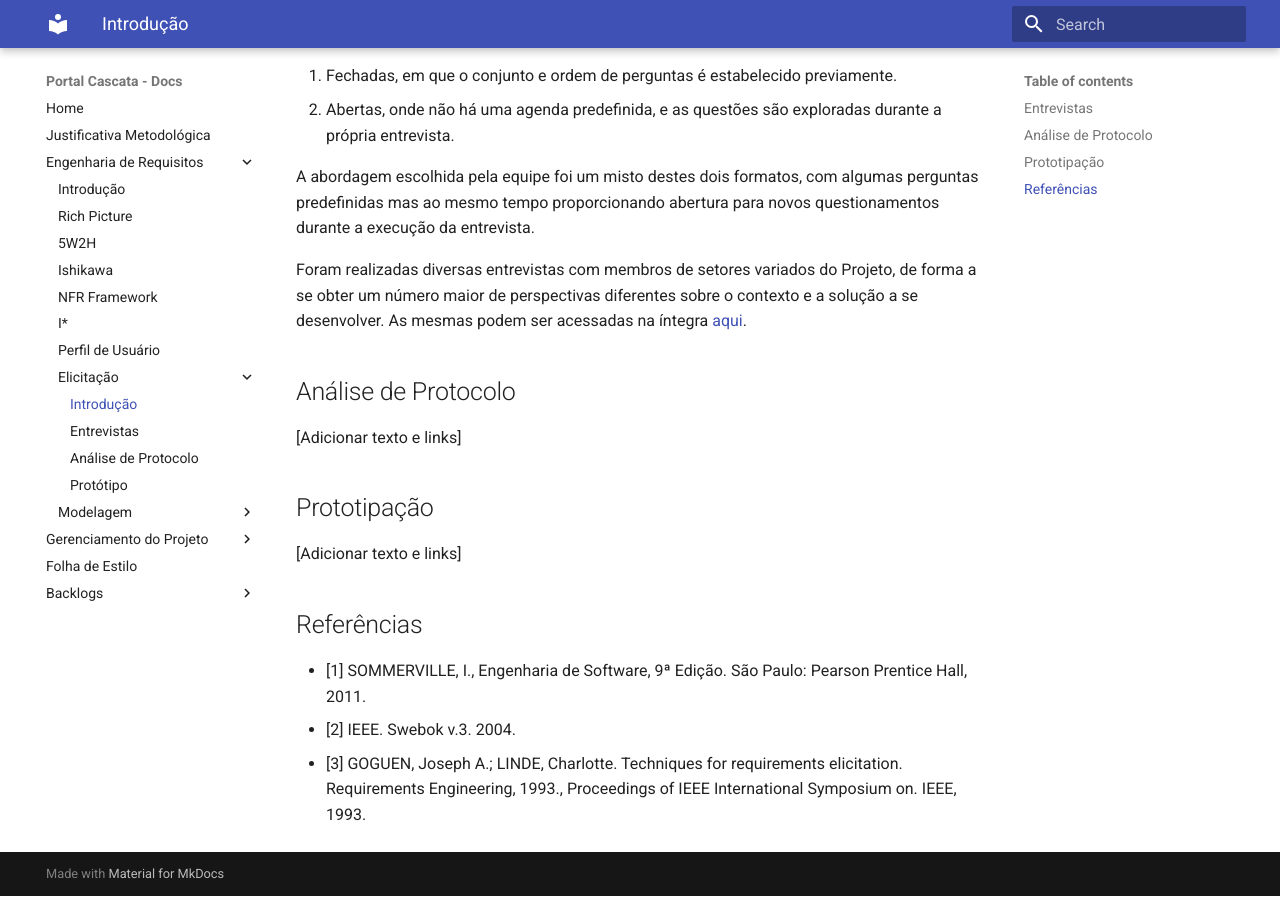
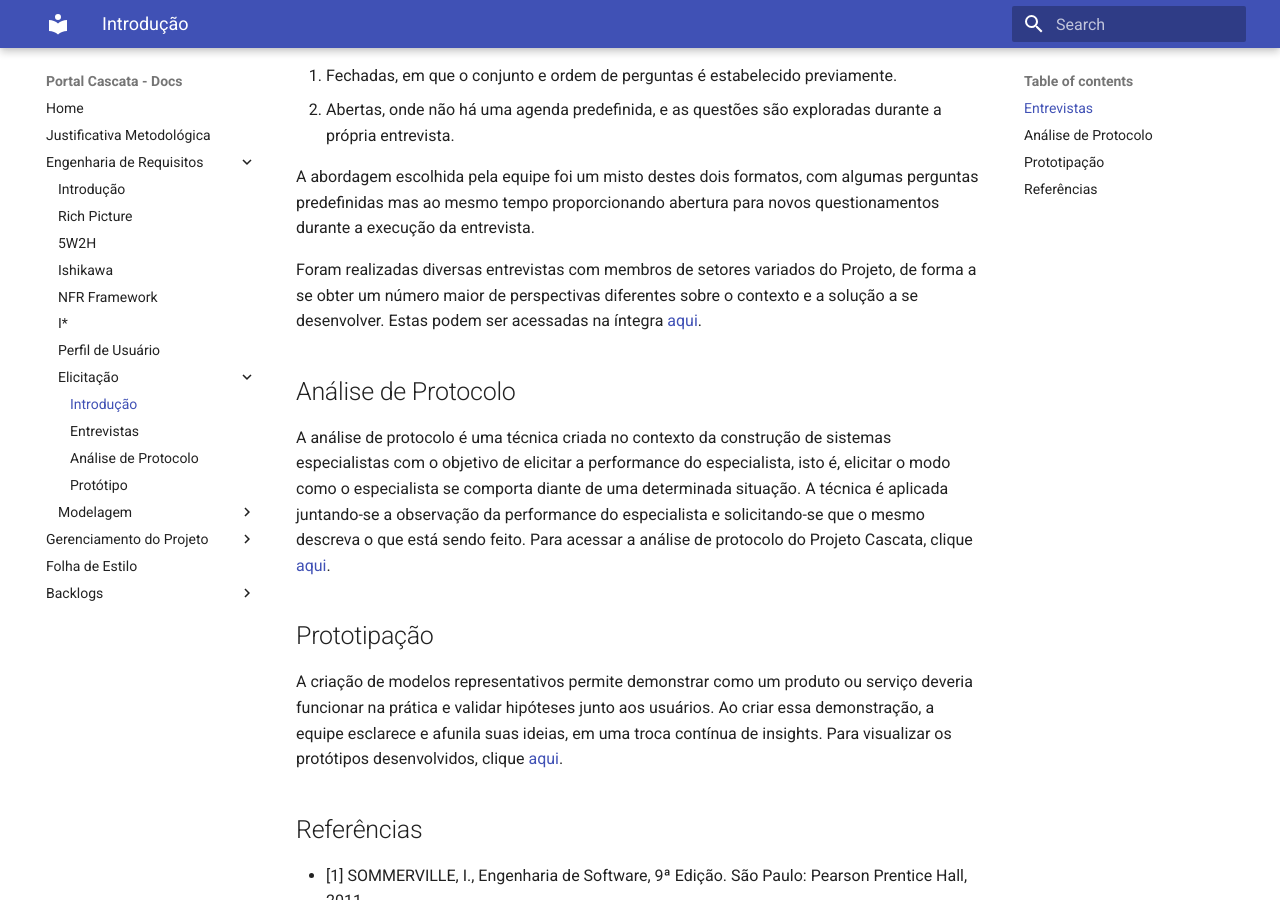
Before and after one commit to projeto-cascata/portal-cascata-docs, an MkDocs documentation site: the page built from docs/requisitos/elicitacao/elicitacao.md, in a window 1280 px wide and 900 px high, scrolled down 959 px. Built offline with MkDocs 1.6.1 and Material for MkDocs 9.7.7, drawn with Linux system fonts in a browser that asks for light colours; old or Windows-style settings are respelled for this version of MkDocs.

Commit message:
Adiciona textos introdutórios e links para documentos aos campos de análise de protocolo e prototipação da elicitação.

```diff
--- a/docs/requisitos/elicitacao/elicitacao.md
+++ b/docs/requisitos/elicitacao/elicitacao.md
@@ -23,13 +23,13 @@
 
 A abordagem escolhida pela equipe foi um misto destes dois formatos, com algumas perguntas predefinidas mas ao mesmo tempo proporcionando abertura para novos questionamentos durante a execução da entrevista.
 
-Foram realizadas diversas entrevistas com membros de setores variados do Projeto, de forma a se obter um número maior de perspectivas diferentes sobre o contexto e a solução a se desenvolver. As mesmas podem ser acessadas na íntegra [aqui](./entrevistas.md).
+Foram realizadas diversas entrevistas com membros de setores variados do Projeto, de forma a se obter um número maior de perspectivas diferentes sobre o contexto e a solução a se desenvolver. Estas podem ser acessadas na íntegra [aqui](./entrevistas.md).
 
 ## Análise de Protocolo
-[Adicionar texto e links]
+A análise de protocolo é uma técnica criada no contexto da construção de sistemas especialistas com o objetivo de elicitar a performance do especialista, isto é, elicitar o modo como o especialista se comporta diante de uma determinada situação.  A técnica é aplicada juntando-se a observação da performance do especialista e solicitando-se que o mesmo descreva o que está sendo feito. Para acessar a análise de protocolo do Projeto Cascata, clique [aqui](./protocolos.md).
 
 ## Prototipação
-[Adicionar texto e links]
+A criação de modelos representativos permite demonstrar como um produto ou serviço deveria funcionar na prática e validar hipóteses junto aos usuários. Ao criar essa demonstração, a equipe esclarece e afunila suas ideias, em uma troca contínua de insights. Para visualizar os protótipos desenvolvidos, clique [aqui](./prototipo.md).
 
 ## Referências
 - [1] SOMMERVILLE, I., Engenharia de Software, 9ª Edição. São Paulo: Pearson Prentice Hall, 2011.
```
